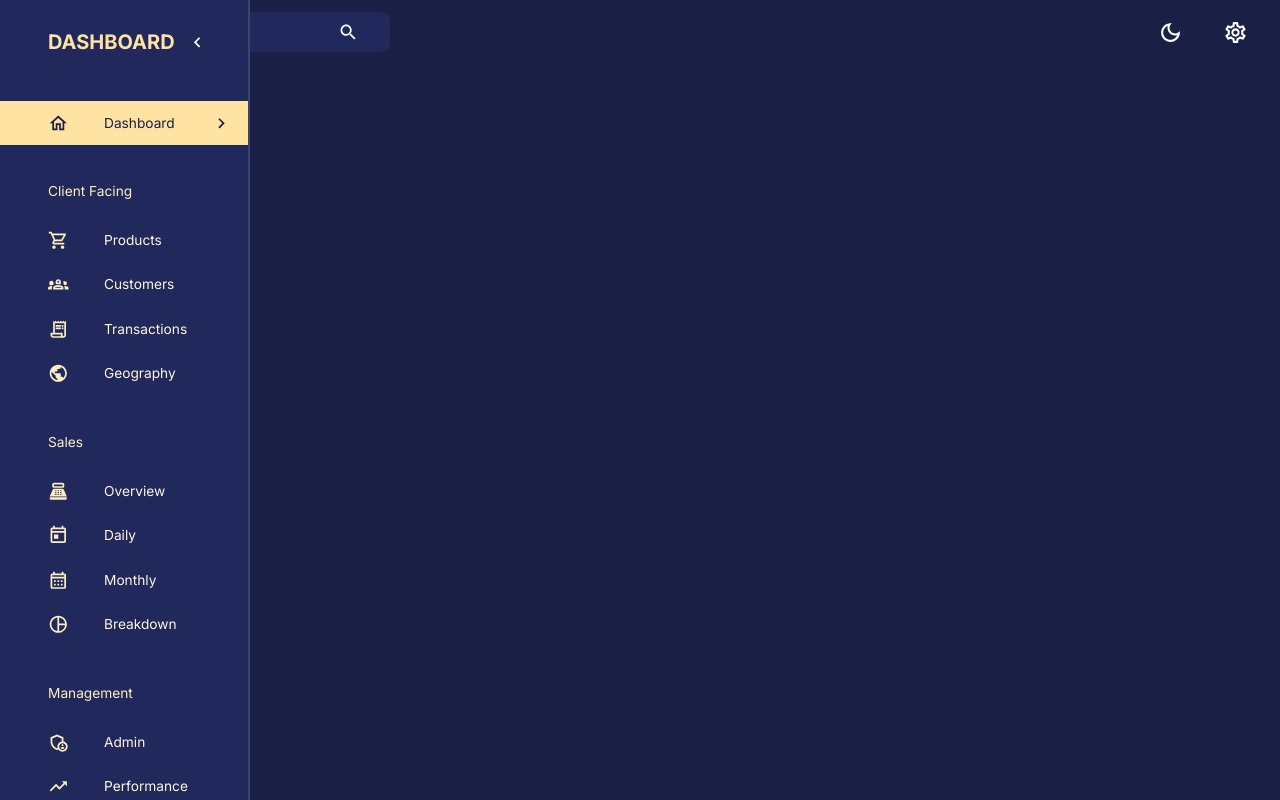
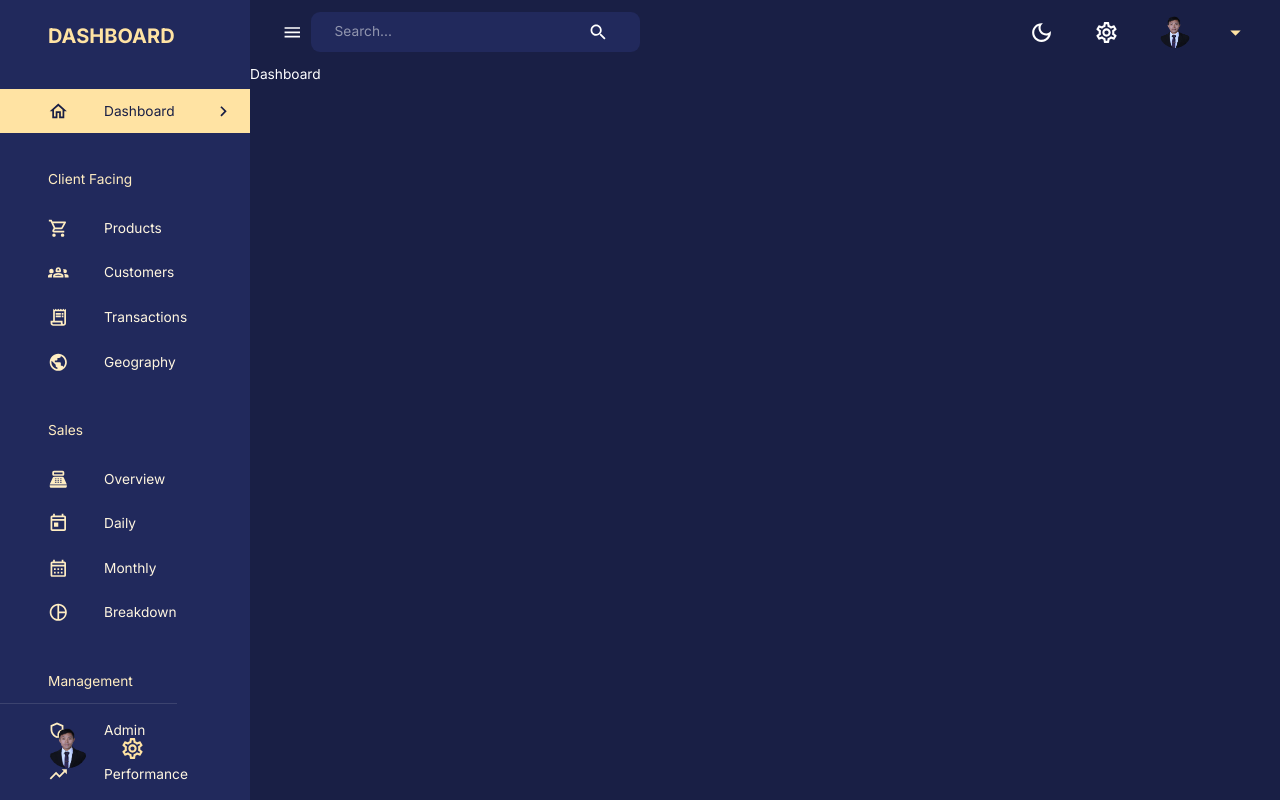
Before and after one commit to GemjuSherpa/react-dashboard, a React (Create React App) app in the folder client/: page /dashboard in a window 1280 px wide. Built offline with nearby package versions, Linux system fonts and the light colour scheme; no server answers.

Commit message:
RTK-Query setup and Displaying user info on Sidebar and Navbar added

```diff
--- a/client/src/components/Navbar.jsx
+++ b/client/src/components/Navbar.jsx
@@ -4,12 +4,17 @@
 import {useDispatch} from 'react-redux'
 import {setMode} from '../state/index'
 import profileImage from '../assets/profile.png'
-import { AppBar, IconButton, InputBase, Toolbar, useTheme } from '@mui/material'
+import { AppBar, IconButton, InputBase, Toolbar, useTheme, Button, Box, Typography, Menu, MenuItem } from '@mui/material'
 
 
-const Navbar = ({isSideBarOpen, setIsSideBarOpen}) => {
+const Navbar = ({user, isSideBarOpen, setIsSideBarOpen}) => {
   const dispatch = useDispatch()
   const theme = useTheme()
+
+  const [anchorEl, setAnchorEl ] = useState(null)
+  const isOpen = Boolean(anchorEl)
+  const handleClick = (event) => setAnchorEl(event.currentTarget)
+  const handleClose = () => setAnchorEl(null)
 
   return <AppBar sx={{position: 'static', background:'none', boxShadow: 'none'}}>
     <Toolbar sx={{justifyContent: 'space-between'}}>
@@ -38,6 +43,47 @@
         <IconButton>
           <SettingsOutlined sx={{fontSize: '25px'}} />
         </IconButton>
+        <FlexBetween>
+          <Button
+            onClick={handleClick}
+            sx={{display: "flex",
+            justifyContent: "space-between",
+            alignItems: "center",
+            textTransform: "none",
+            gap: "1rem" }}
+          >
+            <Box
+                component="img"
+                alt="profile"
+                src={profileImage}
+                height="32px"
+                width="32px"
+                borderRadius="50%"
+                sx={{objectFit: "cover"}}
+              />
+              <Box textAlign="left">
+                <Typography
+                  fontWeight="bold"
+                  fontSize="0.85rem"
+                  sx={{color: theme.palette.secondary[100]}}
+                >
+                  {user.name}
+                </Typography>
+                <Typography
+                  fontSize="0.75rem"
+                  sx={{color: theme.palette.secondary[200]}}
+                >
+                  {user.occupation}
+                </Typography>
+              </Box>
+              <ArrowDropDownOutlined
+                sx={{color: theme.palette.secondary[300], fontSize: "25px"}}
+              />
+          </Button>
+          <Menu anchorEl={anchorEl} open={isOpen} onClose={handleClose} anchorOrigin={{vertical: "bottom", horizontal: "center"}}>
+            <MenuItem onClick={handleClose}>Log Out</MenuItem>
+          </Menu>
+        </FlexBetween>
       </FlexBetween>
     </Toolbar>
   </AppBar>
--- a/client/src/components/Sidebar.jsx
+++ b/client/src/components/Sidebar.jsx
@@ -192,6 +192,38 @@
               })}
             </List>
           </Box>
+
+          <Box position='absolute' bottom='2rem'>
+            <Divider />
+            <FlexBetween textTransform='none' gap='1rem' m="1.5rem 2rem 0 3rem">
+              <Box
+                component="img"
+                alt="profile"
+                src={profileImage}
+                height="40px"
+                width="40px"
+                borderRadius="50%"
+                sx={{objectFit: "cover"}}
+              />
+              <Box textAlign="left">
+                <Typography
+                  fontWeight="bold"
+                  fontSize="0.9rem"
+                  sx={{color: theme.palette.secondary[100]}}
+                >
+                  {user.name}
+                </Typography>
+                <Typography
+                  fontSize="0.8rem"
+                  sx={{color: theme.palette.secondary[200]}}
+                >
+                  {user.occupation}
+                </Typography>
+
+              </Box>
+              <SettingsOutlined sx={{color: theme.palette.secondary[300], fontSize: "25px"}} />
+            </FlexBetween>
+          </Box>
         </Drawer>
       )}
     </Box>
--- a/client/src/index.js
+++ b/client/src/index.js
@@ -7,11 +7,19 @@
 import globalReducer from './state/index';
 import {Provider} from 'react-redux';
 
+import {setupListeners} from '@reduxjs/toolkit/query'
+import {api} from './state/apis'
+
+
 const store = configureStore({
   reducer: {
     global: globalReducer,
+    [api.reducerPath]: api.reducer,
   },
+  middleware: (getDefault) => getDefault().concat(api.middleware),
 })
+
+setupListeners(store.dispatch)
 
 const root = ReactDOM.createRoot(document.getElementById('root'));
 root.render(
--- a/client/src/scenes/layout/index.jsx
+++ b/client/src/scenes/layout/index.jsx
@@ -5,25 +5,32 @@
 import {useSelector} from 'react-redux'
 import Navbar from '../../components/Navbar'
 import Sidebar from '../../components/Sidebar'
-
+import {useGetUserQuery} from '../../state/apis'
 
 
 
 const Layout = () => {
-  const isNonMobile = useMediaQuery("min-width: 600px")  //check if the screen size is desktop
+  const isNonMobile = useMediaQuery("(min-width: 600px)")  //check if the screen size is desktop
   const [isSidebarOpen, setIsSideBarOpen] = useState(true)
+
+  // make api calls
+  const userId = useSelector((state)=> state.global.userId)
+  const { data } = useGetUserQuery(userId)
+
 
   return (
     <Box display={isNonMobile ? "flex" : "block"} width='100%' height='100%'>
       {/* Toogle sidebar */}
       <Sidebar
+        user={data || {}}
         isNonMobile={isNonMobile}
         drawerWidth="250px"
         isSidebarOpen={isSidebarOpen}
         setIsSideBarOpen={setIsSideBarOpen}
       />
-      <Box>
+      <Box flexGrow={1}>
           <Navbar
+            user={data || {}}
             isSidebarOpen={isSidebarOpen}
             setIsSideBarOpen={setIsSideBarOpen}
           />
--- /dev/null
+++ b/client/src/state/apis.js
@@ -0,0 +1,17 @@
+import {createApi, fetchBaseQuery} from '@reduxjs/toolkit/query/react'
+
+export const api = createApi({
+    baseQuery: fetchBaseQuery({baseUrl: process.env.REACT_APP_BASE_URL}),
+    reducerPath: "adminApi",
+    tagTypes: ["User"],
+    endpoints: (build) => ({
+        getUser: build.query({
+            query: (id) => `general/user/${id}`,
+            providesTags: ["User"]
+        })
+    })
+})
+
+export const {
+    useGetUserQuery,
+} = api
--- a/client/src/state/index.js
+++ b/client/src/state/index.js
@@ -2,7 +2,7 @@
 
 const initialState = {
     mode: "dark",
-    userId: "63701cc1f03239d40b00003a"
+    userId: "63701cc1f03239c72c00017f"
 }
 
 export const globalSlice = createSlice({
```
Also changed, not shown: 2 other files (tests, documents, lock files or other folders).
